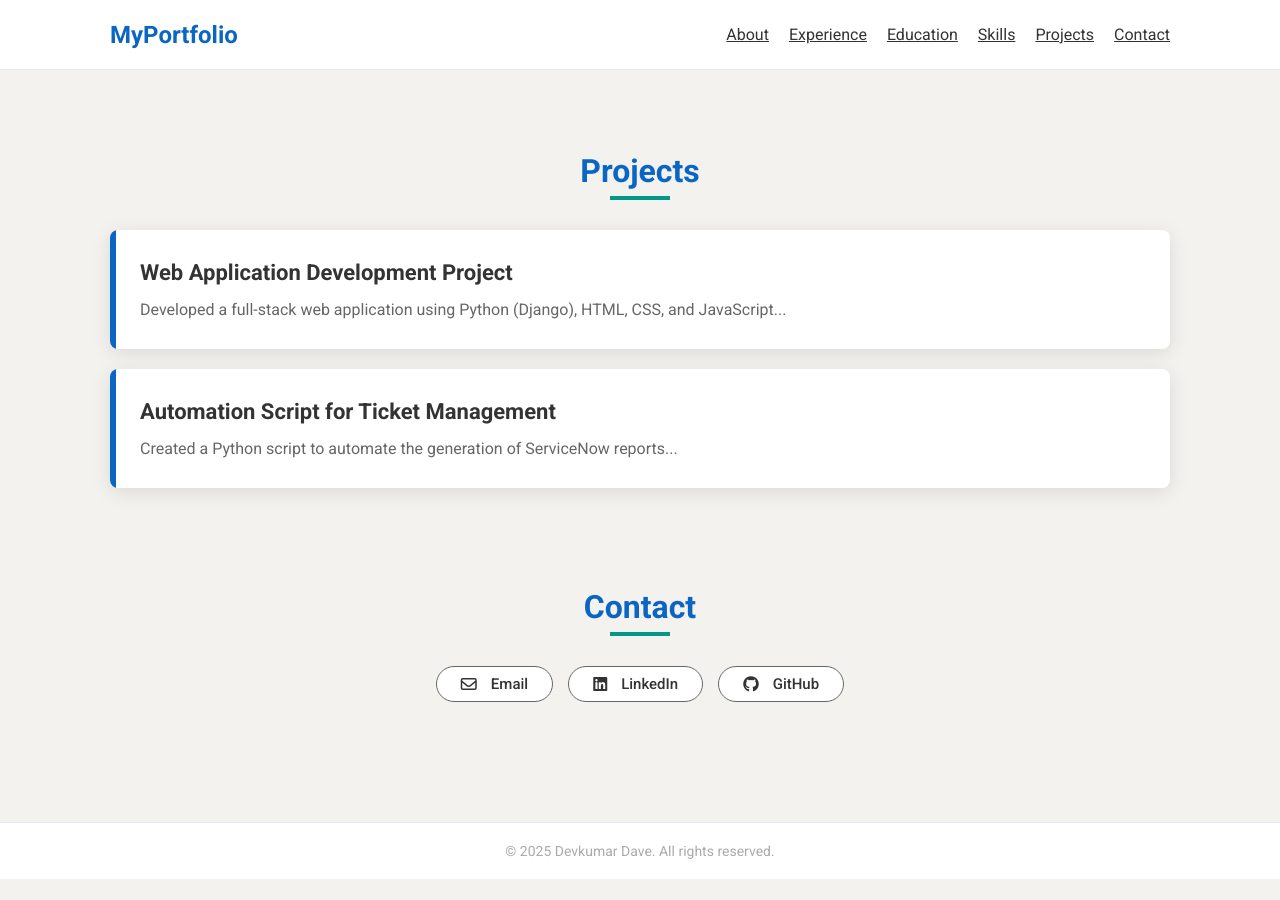
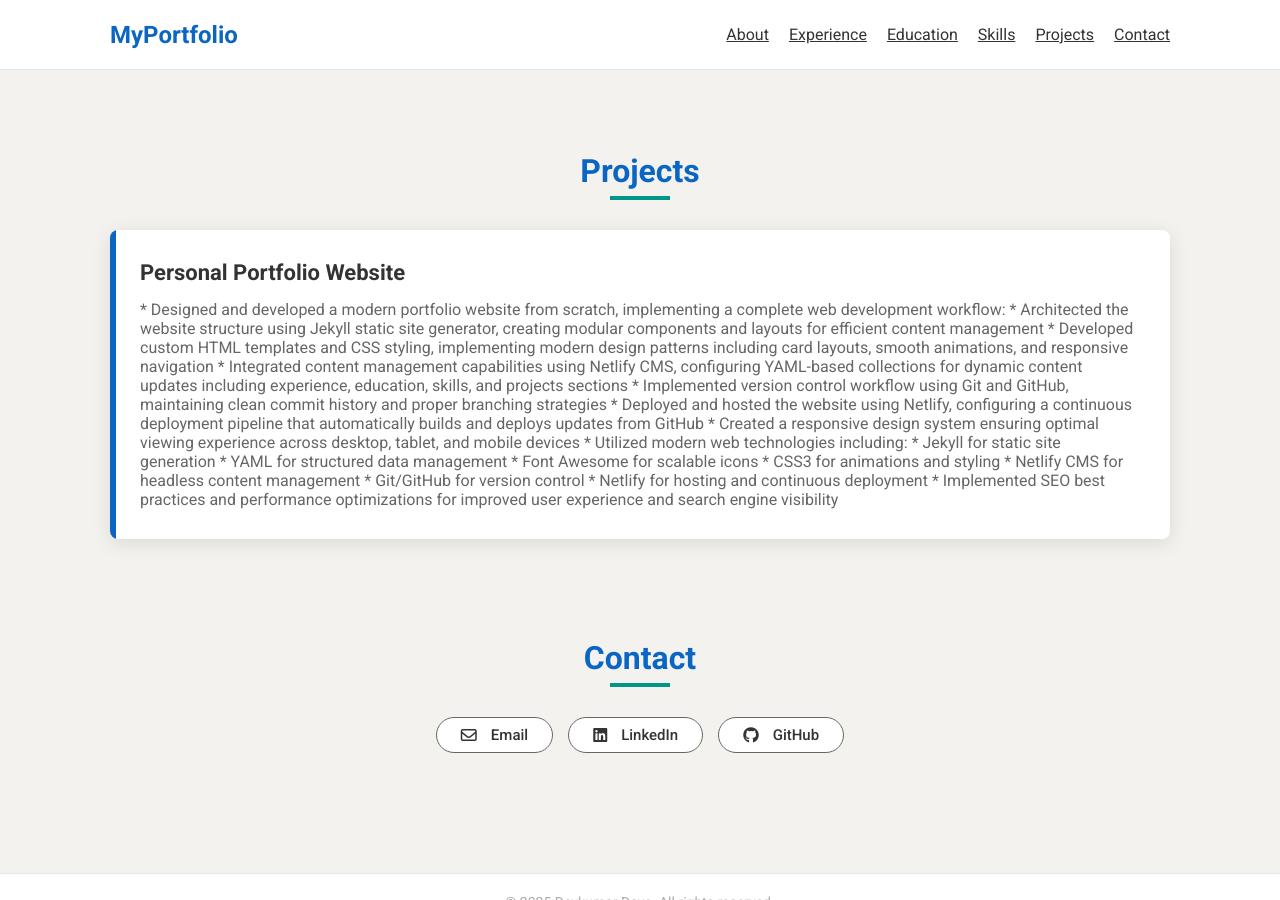
Before and after one commit to devdave666/resume, a Jekyll site: the page built from index.md, in a window 1280 px wide and 900 px high, scrolled down 2749 px. Built offline with Jekyll 4.4.1, drawn with Linux system fonts in a browser that asks for light colours; nearby versions of some CDN libraries; before the commit the page ends 3628 px from its top, so only the background shows below that.

Commit message:
Update Projects “projects”

```diff
--- a/_data/projects.yml
+++ b/_data/projects.yml
@@ -1,6 +1,28 @@
 projects:
-  - title: "Web Application Development Project"
-    description: "Developed a full-stack web application using Python (Django), HTML, CSS, and JavaScript..."
-  - title: "Automation Script for Ticket Management"
-    description: "Created a Python script to automate the generation of ServiceNow reports..."
-  # Add more projects...
+  - title: Personal Portfolio Website
+    description: >-
+      * Designed and developed a modern portfolio website from scratch,
+      implementing a complete web development workflow:
+
+      * Architected the website structure using Jekyll static site generator, creating modular components and layouts for efficient content management
+
+      * Developed custom HTML templates and CSS styling, implementing modern design patterns including card layouts, smooth animations, and responsive navigation
+
+      * Integrated content management capabilities using Netlify CMS, configuring YAML-based collections for dynamic content updates including experience, education, skills, and projects sections
+
+      * Implemented version control workflow using Git and GitHub, maintaining clean commit history and proper branching strategies
+
+      * Deployed and hosted the website using Netlify, configuring a continuous deployment pipeline that automatically builds and deploys updates from GitHub
+
+      * Created a responsive design system ensuring optimal viewing experience across desktop, tablet, and mobile devices
+
+      * Utilized modern web technologies including:
+
+        *  Jekyll for static site generation
+        *  YAML for structured data management
+        *  Font Awesome for scalable icons
+        *  CSS3 for animations and styling
+        *  Netlify CMS for headless content management
+        *  Git/GitHub for version control
+        *  Netlify for hosting and continuous deployment
+      * Implemented SEO best practices and performance optimizations for improved user experience and search engine visibility
```
